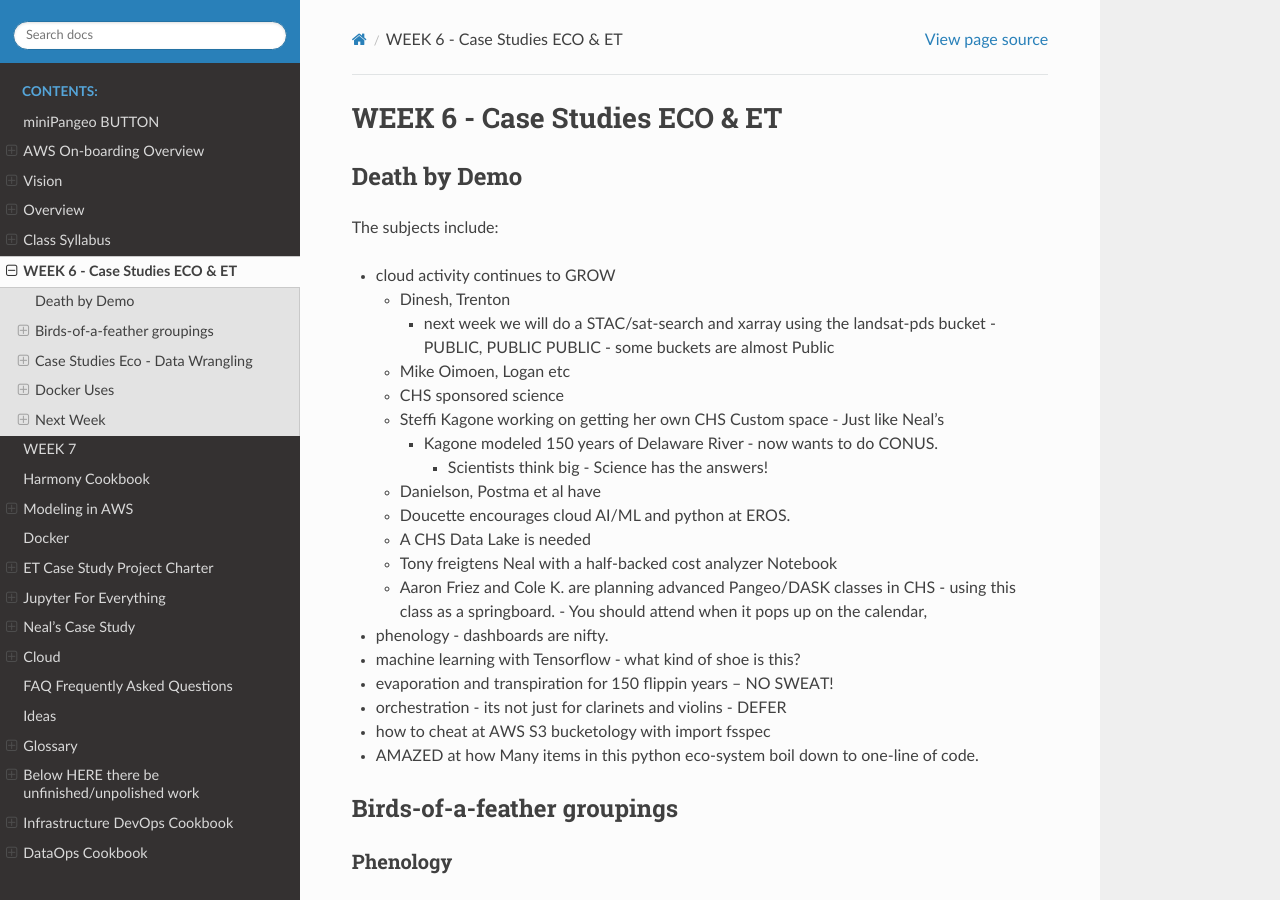
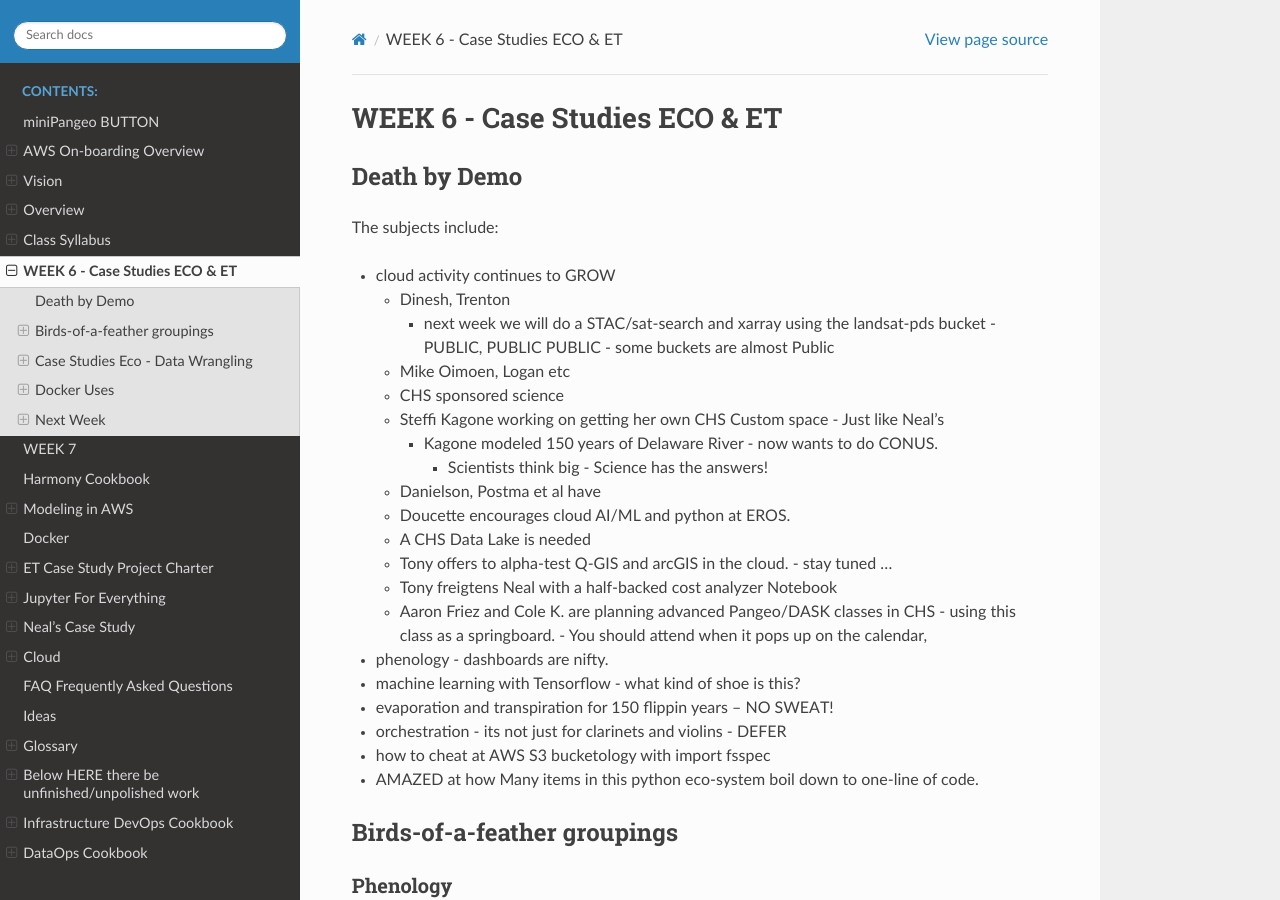
Before and after one commit to tonybutzer/harmony-docs, a Sphinx documentation site: the page built from documentation/source/06week.md, in a window 1280 px wide and 900 px high. Built offline with Sphinx 7.4.7 and the Read the Docs theme 2.0.0, drawn with Linux system fonts in a browser that asks for light colours; pages that are not in the unit, such as notebooks, are missing from menus.

Commit message:
automatic git update from Makefile

```diff
--- a/documentation/source/06week.md
+++ b/documentation/source/06week.md
@@ -16,6 +16,7 @@ The subjects include:
     - Danielson, Postma et al have
     - Doucette encourages cloud AI/ML and python at EROS.
     - A CHS Data Lake is needed
+    - Tony offers to alpha-test Q-GIS and arcGIS in the cloud. - stay tuned ...
     - Tony freigtens Neal with a half-backed cost analyzer Notebook
     - Aaron Friez and Cole K. are planning advanced Pangeo/DASK classes in CHS - using this class as a springboard. - You should attend when it pops up on the calendar,
 - phenology - dashboards are nifty.
```
